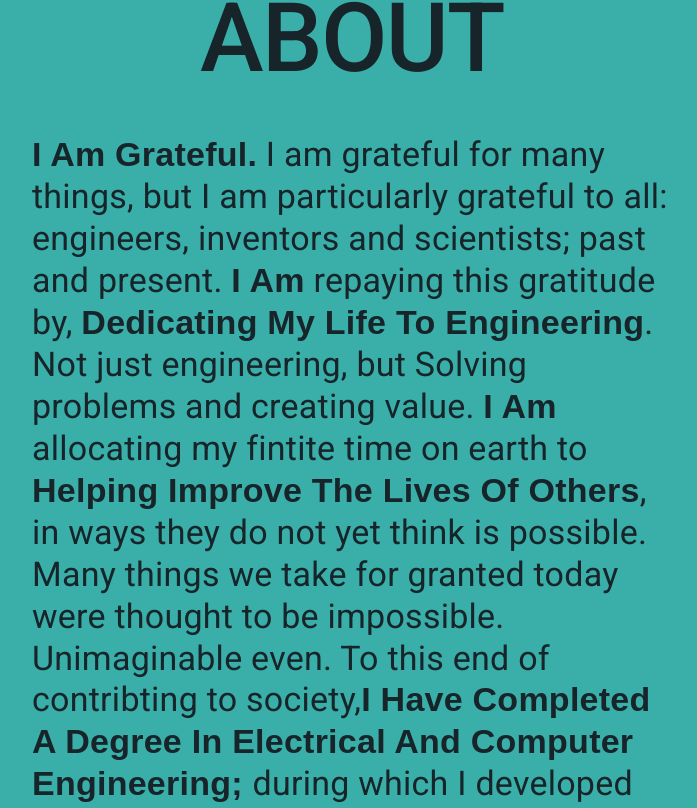
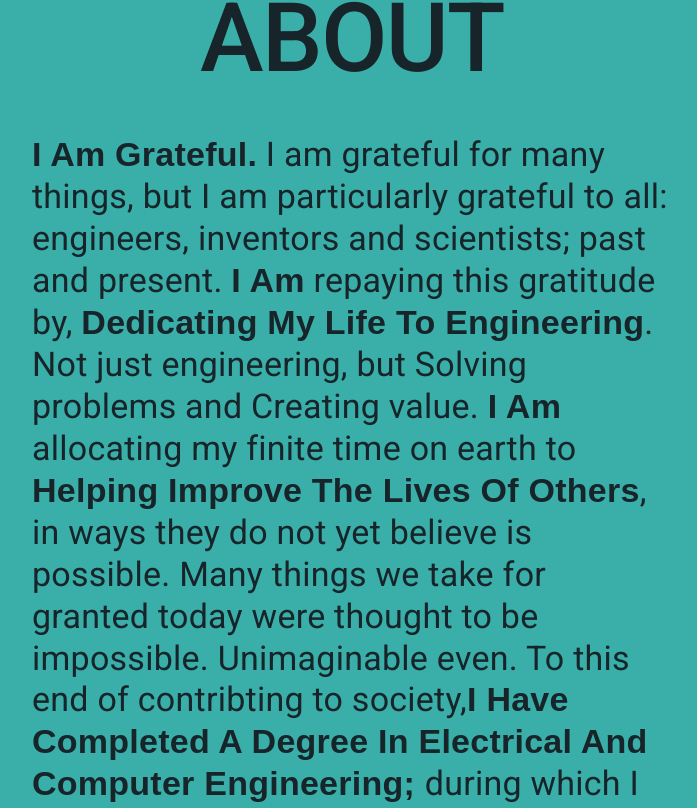
Before and after one commit to traviswilliams997/official_portfolio, a React (Vite) app: page / in a window 1280 px wide. Shown: the part 3192-4000 px from the top of the page, without its empty margins (288-985 px from the left). Built offline with nearby package versions, Linux system fonts and the light colour scheme.

Commit message:
Fix typo

```diff
--- a/src/components/About.jsx
+++ b/src/components/About.jsx
@@ -32,11 +32,12 @@ const About = () => {
         particularly grateful to all: engineers, inventors and scientists; past
         and present. <b>I Am</b> repaying this gratitude by,{' '}
         <b> Dedicating My Life To Engineering</b>. Not just engineering, but
-        Solving problems and creating value. <b>I Am</b> allocating my fintite
+        Solving problems and Creating value. <b>I Am</b> allocating my finite
         time on earth to
         <b> Helping Improve The Lives Of Others</b>, in ways they do not yet
-        think is possible. Many things we take for granted today were thought to
-        be impossible. Unimaginable even. To this end of contribting to society,
+        believe is possible. Many things we take for granted today were thought
+        to be impossible. Unimaginable even. To this end of contribting to
+        society,
         <b>
           I Have Completed A Degree In Electrical And Computer Engineering;{' '}
         </b>
```
